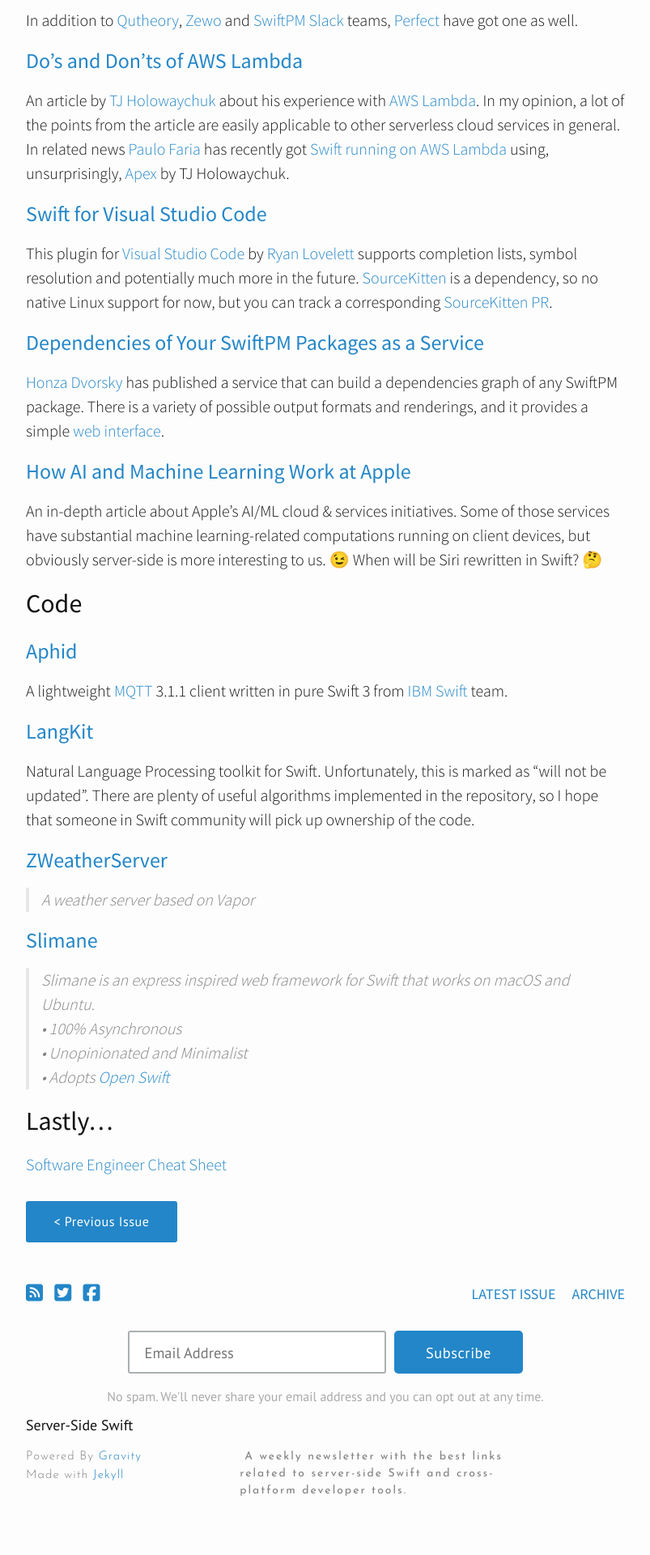
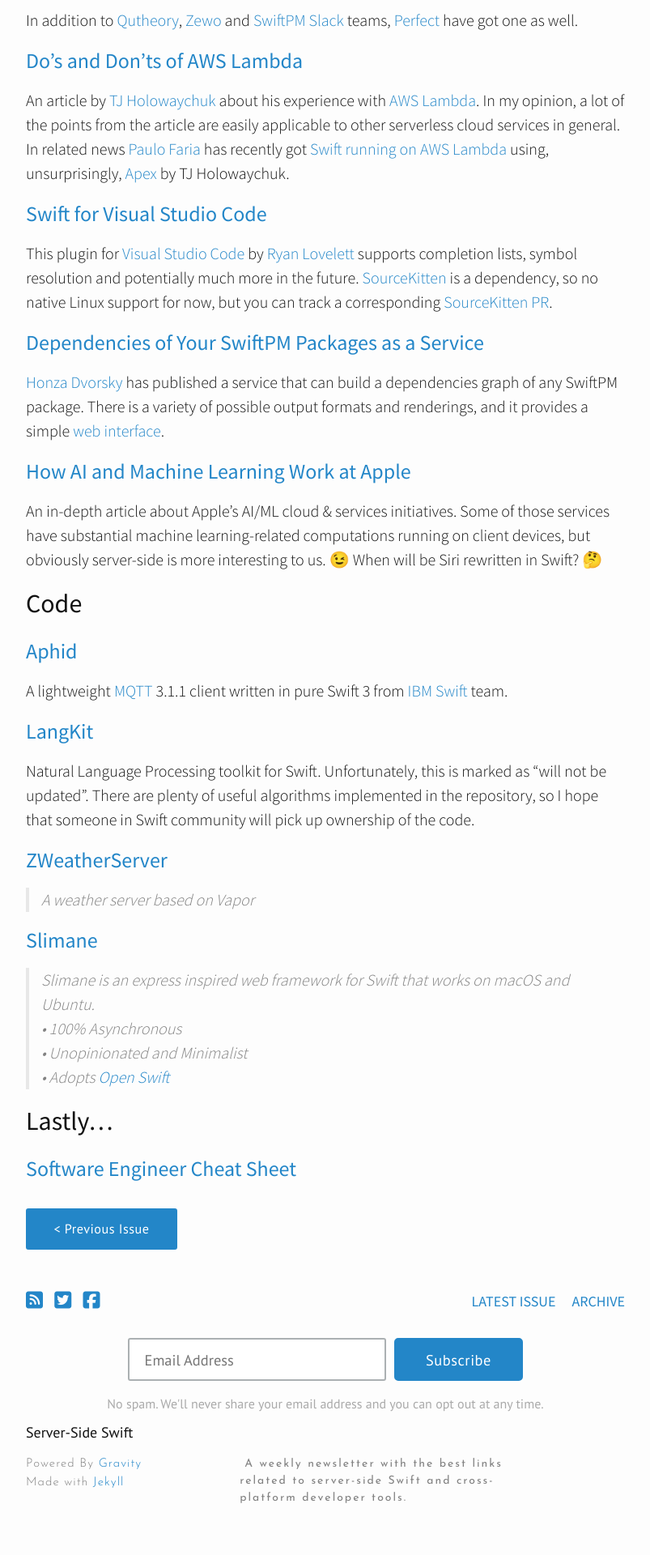
Before and after one commit to ServerSwift/serverswift.tech, a Jekyll site: the page built from _posts/2016-08-24-issue6.markdown, in a window 1280 px wide. Shown: the part 1128-3048 px from the top of the page at 81% size, without its empty margins (238-1041 px from the left). Built offline with Jekyll 4.4.1, drawn with Linux system fonts in a browser that asks for light colours; nearby versions of some CDN libraries.

Commit message:
Fixed "Lastly..." link not having a header prefix

```diff
--- a/_posts/2016-08-24-issue6.markdown
+++ b/_posts/2016-08-24-issue6.markdown
@@ -82,4 +82,4 @@
 
 ## Lastly...
 
-[Software Engineer Cheat Sheet](http://thecooperreview.com/software-engineer-cheat-sheet/)
+### [Software Engineer Cheat Sheet](http://thecooperreview.com/software-engineer-cheat-sheet/)
```
